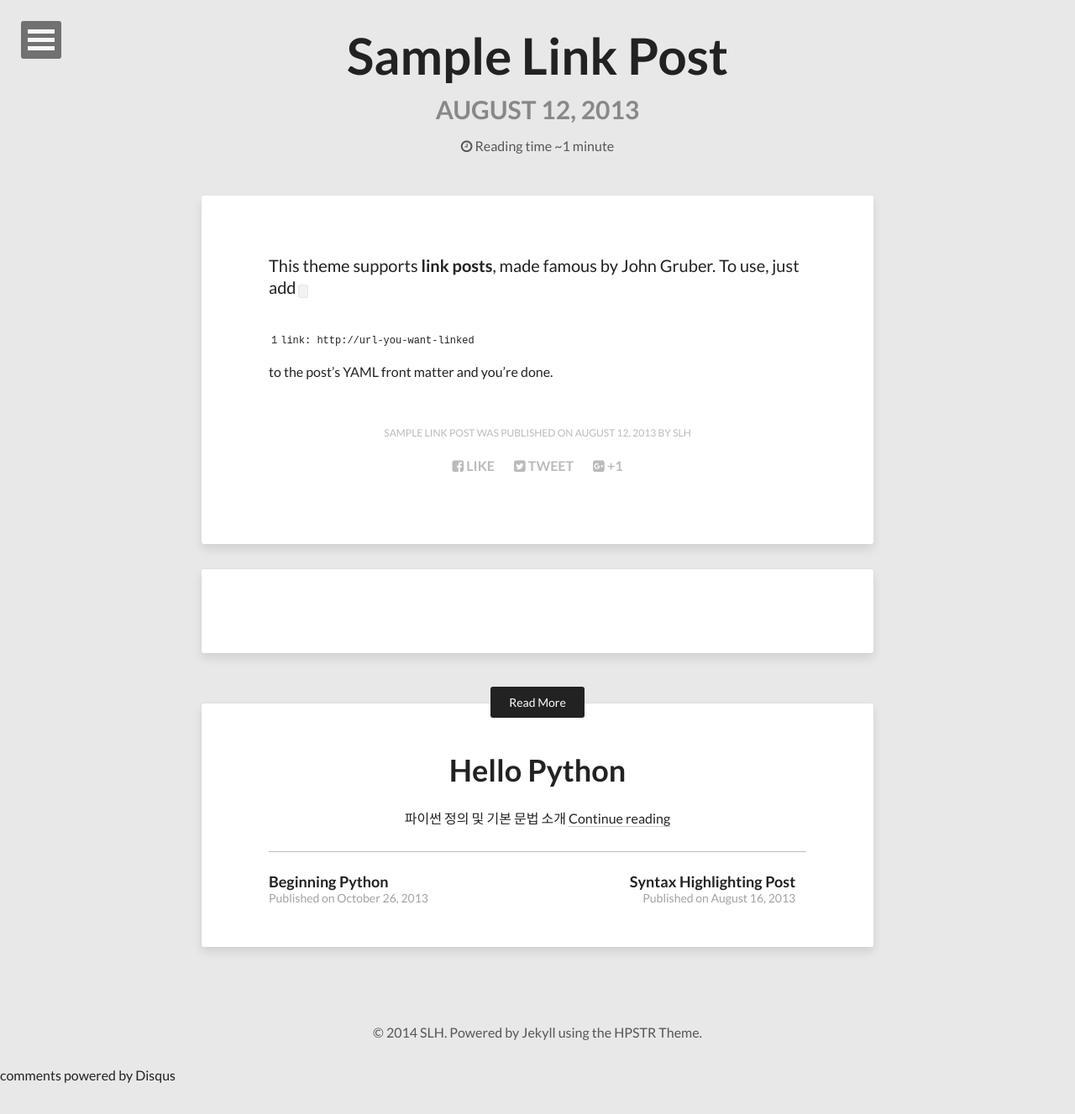
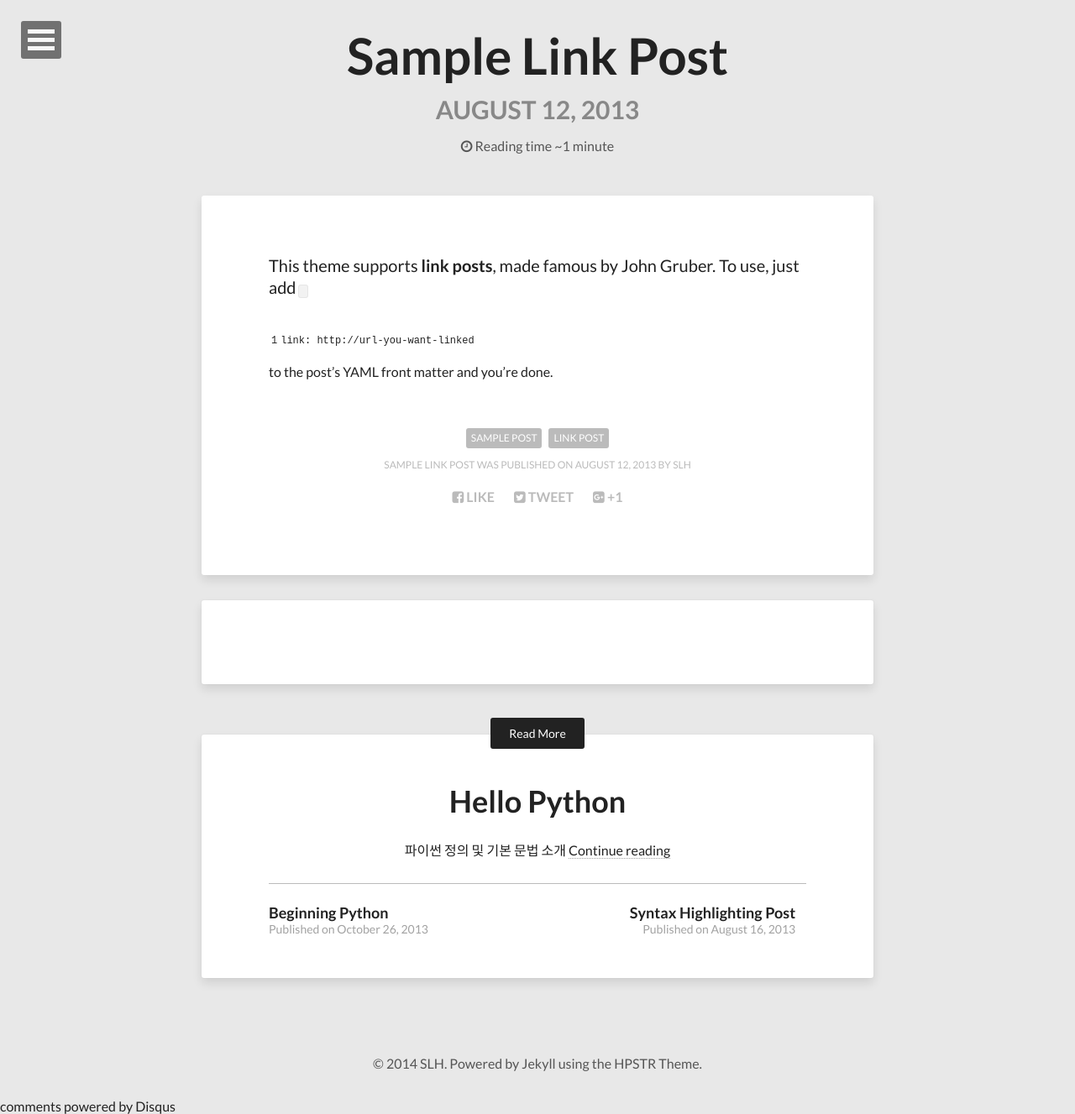
Before and after one commit to geoncheollee/geonblog, a Jekyll site: the page built from _posts/2013-08-12-sample-link-post.md, in a window 1280 px wide. Shown: the whole page at 84% size. Built offline with Jekyll 4.4.1, drawn with Linux system fonts in a browser that asks for light colours; nearby versions of some CDN libraries; comment, search, counter and statistics services are not loaded; before the commit the page ends 1290 px from its top, so only the background shows below that.

Commit message:
20141102_hong

```diff
--- a/_layouts/post.html
+++ b/_layouts/post.html
@@ -44,7 +44,7 @@
     <div class="entry-content">
       {{ content }}
       <footer class="entry-meta">
-        <span class="entry-tags">{% for tag in page.lecture_1.html %}<a href="{{ site.url }}/tags/#{{ tag }}" title="Pages tagged {{ tag }}" class="tag">{{ tag }}</a>{% unless forloop.last %}{% endunless %}{% endfor %}</span>
+        <span class="entry-tags">{% for tag in page.tags %}<a href="{{ site.url }}/tags/#{{ tag }}" title="Pages tagged {{ tag }}" class="tag">{{ tag }}</a>{% unless forloop.last %}{% endunless %}{% endfor %}</span>
         <span><a href="{{ site.url }}{{ page.url }}" rel="bookmark" title="{{ page.title }}">{{ page.title }}</a> was published on <span class="entry-date date published updated"><time datetime="{{ page.date | date_to_xmlschema }}">{{ page.date | date: "%B %d, %Y" }}</time></span></span>
         {% if page.modified %}(revised: <span class="entry-date date modified"><time datetime="{{ page.modified }}">{{ page.modified | date: "%m/%d/%Y" }}</time></span>){% endif %}
         <span class="author vcard"><span class="fn"><a href="{{ site.url }}/about/" title="About {{ site.owner.name }}">{{ site.owner.name }}</a></span></span>
```
